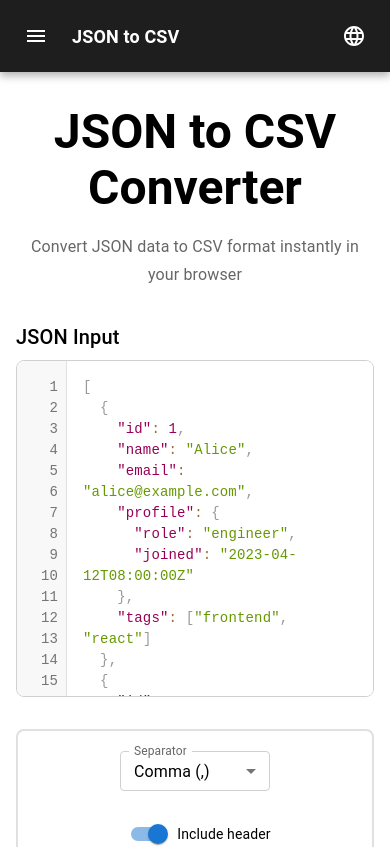
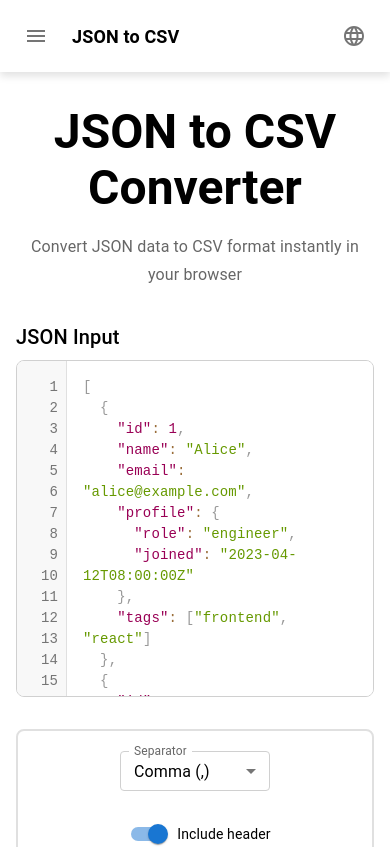
Before and after one commit to pratiksinghlad/json-to-anything, a React (Vite) app: page / in a window 390 px wide. Shown: the top 847 px of the page. Built offline with nearby package versions, Linux system fonts and the light colour scheme.

Commit message:
feat: Update version to 0.6.0 and enhance styling for LanguageMenu and MobileMenu components

```diff
--- a/package.json
+++ b/package.json
@@ -1,7 +1,7 @@
 {
   "name": "json-to-anything",
   "private": true,
-  "version": "0.2.0",
+  "version": "0.6.0",
   "type": "module",
   "scripts": {
     "start": "vite",
--- a/src/components/navigation/LanguageMenu.tsx
+++ b/src/components/navigation/LanguageMenu.tsx
@@ -38,7 +38,6 @@ const LanguageMenu = ({ mobile = false }: LanguageMenuProps) => {
           aria-expanded={open}
           aria-haspopup="true"
           className={styles.languageMenu__button + " " + styles["languageMenu__button--mobile"]}
-          sx={{ color: "white" }}
         >
           <LanguageIcon />
         </IconButton>
@@ -53,6 +52,30 @@ const LanguageMenu = ({ mobile = false }: LanguageMenuProps) => {
           transformOrigin={{
             vertical: "top",
             horizontal: "right",
+          }}
+          sx={{
+            "& .MuiPaper-root": {
+              backgroundColor: "#ffffff",
+              border: "2px solid #d0d0d0",
+              borderRadius: "8px",
+              boxShadow: "0 4px 12px rgba(0, 0, 0, 0.15)",
+            },
+            "& .MuiMenuItem-root": {
+              color: "#000000",
+              fontSize: "0.9375rem",
+              padding: "12px 20px",
+              "&:hover": {
+                backgroundColor: "#f5f5f5",
+              },
+              "&.Mui-selected": {
+                backgroundColor: "rgba(25, 118, 210, 0.12)",
+                color: "#1976d2",
+                fontWeight: 600,
+                "&:hover": {
+                  backgroundColor: "rgba(25, 118, 210, 0.18)",
+                },
+              },
+            },
           }}
         >
           {languageOptions.map((lang) => (
@@ -94,6 +117,32 @@ const LanguageMenu = ({ mobile = false }: LanguageMenuProps) => {
           vertical: "top",
           horizontal: "center",
         }}
+        sx={{
+          "& .MuiPaper-root": {
+            backgroundColor: "#ffffff",
+            border: "2px solid #d0d0d0",
+            borderRadius: "8px",
+            boxShadow: "0 4px 12px rgba(0, 0, 0, 0.15)",
+            marginTop: "8px",
+          },
+          "& .MuiMenuItem-root": {
+            color: "#000000",
+            fontSize: "0.9375rem",
+            padding: "12px 20px",
+            minWidth: "160px",
+            "&:hover": {
+              backgroundColor: "#f5f5f5",
+            },
+            "&.Mui-selected": {
+              backgroundColor: "rgba(25, 118, 210, 0.12)",
+              color: "#1976d2",
+              fontWeight: 600,
+              "&:hover": {
+                backgroundColor: "rgba(25, 118, 210, 0.18)",
+              },
+            },
+          },
+        }}
       >
         {languageOptions.map((lang) => (
           <MenuItem
--- a/src/components/navigation/MobileMenu.tsx
+++ b/src/components/navigation/MobileMenu.tsx
@@ -58,7 +58,6 @@ const MobileMenu = () => {
             onClick={toggleDrawer(true)}
             aria-label={t("aria.openMenu")}
             className={styles.mobileMenu__hamburger}
-            sx={{ color: "white" }}
           >
             <MenuIcon />
           </IconButton>
@@ -86,7 +85,6 @@ const MobileMenu = () => {
               onClick={toggleDrawer(false)}
               aria-label={t("aria.closeMenu")}
               className={styles.mobileMenu__hamburger}
-              sx={{ color: "white" }}
             >
               <CloseIcon />
             </IconButton>
--- a/src/styles/_variables.scss
+++ b/src/styles/_variables.scss
@@ -4,18 +4,18 @@ $primary-color: #1976d2;
 $primary-dark: #115293;
 $primary-light: #4791db;
 
-// Surface & Background
-$surface-bg: #1e1e1e;
-$surface-light: #2a2a2a;
-$surface-lighter: #333333;
+// Surface & Background - Light theme
+$surface-bg: #ffffff;
+$surface-light: #f5f5f5;
+$surface-lighter: #eeeeee;
 
-// Text Colors
-$text-primary: #ffffff;
-$text-secondary: #b0b0b0;
-$text-disabled: #666666;
+// Text Colors - Light theme
+$text-primary: #000000;
+$text-secondary: rgba(0, 0, 0, 0.6);
+$text-disabled: rgba(0, 0, 0, 0.38);
 
-// States
-$hover-bg: rgba(255, 255, 255, 0.08);
+// States - Light theme
+$hover-bg: rgba(0, 0, 0, 0.04);
 $active-bg: rgba(25, 118, 210, 0.12);
 $focus-outline: #4791db;
 
@@ -41,10 +41,10 @@ $breakpoints: (
   xl: 1920px,
 );
 
-// Elevation/Shadow
-$elevation-1: 0 2px 4px rgba(0, 0, 0, 0.2);
-$elevation-2: 0 4px 8px rgba(0, 0, 0, 0.3);
-$elevation-3: 0 8px 16px rgba(0, 0, 0, 0.4);
+// Elevation/Shadow - Light theme
+$elevation-1: 0 2px 4px rgba(0, 0, 0, 0.1);
+$elevation-2: 0 4px 8px rgba(0, 0, 0, 0.12);
+$elevation-3: 0 8px 16px rgba(0, 0, 0, 0.15);
 
 // Transitions
 $transition-fast: 0.15s ease-in-out;
```
